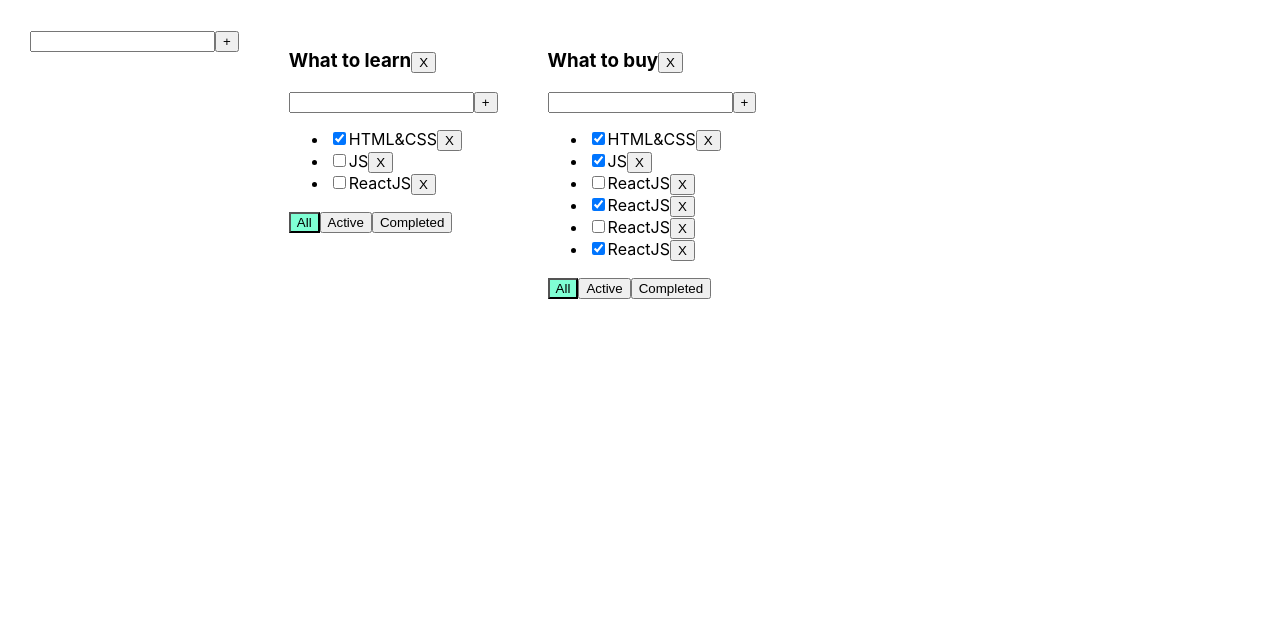
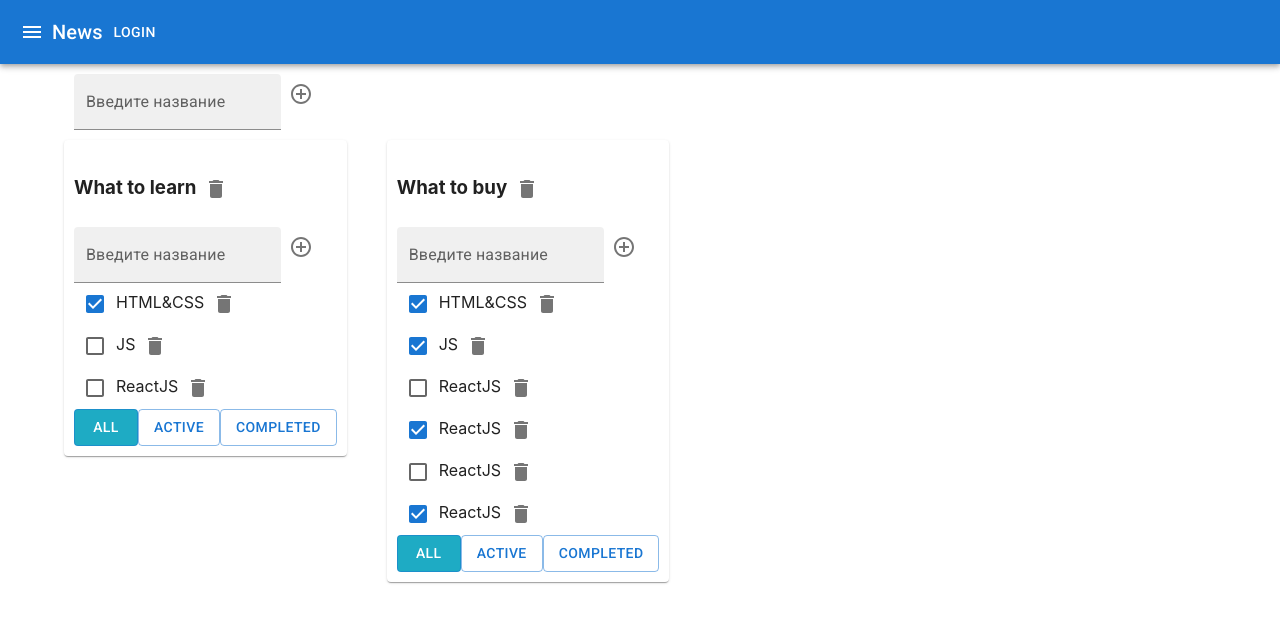
Before and after one commit to DenisEgorenko/todolist, a React (Create React App) app: page / in a window 1280 px wide. Shown: the top 622 px of the page. Built offline with nearby package versions, Linux system fonts and the light colour scheme.

Commit message:
7 lesson

```diff
--- a/public/index.html
+++ b/public/index.html
@@ -8,6 +8,10 @@
     <meta
       name="description"
       content="Web site created using create-react-app"
+    />
+    <link
+            rel="stylesheet"
+            href="https://fonts.googleapis.com/css?family=Roboto:300,400,500,700&display=swap"
     />
     <link rel="apple-touch-icon" href="%PUBLIC_URL%/logo192.png" />
     <!--
--- a/src/App.css
+++ b/src/App.css
@@ -1,25 +1,27 @@
-.App {
-  padding: 30px;
-  display: flex;
-}
+/*.App {*/
+/*  font-family: Roboto, sans-serif;*/
+/*  padding: 30px;*/
+/*  display: flex;*/
+/*}*/
 
-.App > div {
-  margin-right: 50px;
-}
+/*.App > div {*/
+/*  margin-right: 50px;*/
+/*}*/
 
 
-.error{
-  border: red 1px solid;
-}
+/*.error{*/
+/*  border: red 1px solid;*/
+/*}*/
 
-.error-message{
-  color: red;
-}
+/*.error-message{*/
+/*  color: red;*/
+/*}*/
 
-.none-error{
-  display: none;
-}
+/*.none-error{*/
+/*  display: none;*/
+/*}*/
 
 .active-filter{
-  background-color: aquamarine;
+  background-color: #1eabc4 !important;
+  color: white !important;
 }
--- a/src/App.tsx
+++ b/src/App.tsx
@@ -3,6 +3,8 @@ import './App.css';
 import ToDoList, {TaskType} from './Components/ToDoList';
 import {v1} from 'uuid';
 import AddItemForm from './Components/AddItemForm';
+import {AppBar, Button, Container, Grid, IconButton, Paper, Toolbar, Typography} from '@mui/material';
+import {Menu} from '@mui/icons-material';
 
 
 export type filterValuesType = 'all' | 'active' | 'completed'
@@ -44,7 +46,6 @@ function App() {
             ]
         }
     )
-
 
 
     function removeTask(listId: string, id: string) {
@@ -90,14 +91,14 @@ function App() {
 
     const addToDoList = (value: string) => {
         const newId = v1()
-        const newToDo:toDoListType = {id: newId, title: value, filter: 'all'}
+        const newToDo: toDoListType = {id: newId, title: value, filter: 'all'}
         setToDoLists([newToDo, ...toDoLists])
-        setAllTasks({...allTasks, [newId]:[]})
+        setAllTasks({...allTasks, [newId]: []})
     }
 
     const changeTitle = (listId: string, taskId: string, title: string) => {
         let changedTask = allTasks[listId].find(task => task.id === taskId)
-        if(changedTask){
+        if (changedTask) {
             changedTask.title = title
             setAllTasks({...allTasks})
         }
@@ -105,9 +106,9 @@ function App() {
     }
 
     const changeListTitle = (listId: string, title: string) => {
-        let list = toDoLists.find(list=>list.id===listId)
+        let list = toDoLists.find(list => list.id === listId)
 
-        if (list){
+        if (list) {
             list.title = title
             setToDoLists([...toDoLists])
         }
@@ -116,8 +117,25 @@ function App() {
     return (
         <div className="App">
 
+            <AppBar position="static">
+                <Toolbar>
+                    <IconButton edge="start" color="inherit" aria-label="menu">
+                        <Menu/>
+                    </IconButton>
+                    <Typography variant="h6">
+                        News
+                    </Typography>
+                    <Button color={'inherit'}>Login</Button>
+                </Toolbar>
+            </AppBar>
+
+            <Container fixed>
+
+                <Grid container style={{padding: '10px'}}>
                     <AddItemForm addItem={addToDoList}/>
+                </Grid>
 
+                <Grid container spacing={5}>
                     {toDoLists.map(list => {
 
                             let tasksForToDoList = allTasks[list.id];
@@ -128,7 +146,9 @@ function App() {
                                 tasksForToDoList = allTasks[list.id].filter(t => t.isDone === false)
                             }
 
-                    return <ToDoList
+                            return <Grid item>
+                                <Paper style={{padding: '10px'}}>
+                                    <ToDoList
                                         id={list.id}
                                         title={list.title}
                                         tasks={tasksForToDoList}
@@ -139,11 +159,14 @@ function App() {
                                         filter={list.filter}
                                         removeToDoList={removeToDoList}
                                         changeTitle={changeTitle}
-                        changeListTitle={changeListTitle}
-                    />
+                                        changeListTitle={changeListTitle}/>
+                                </Paper>
+                            </Grid>
                         }
                     )}
+                </Grid>
 
+            </Container>
         </div>
     );
 }
--- a/src/Components/AddItemForm.tsx
+++ b/src/Components/AddItemForm.tsx
@@ -1,4 +1,6 @@
-import React, {ChangeEvent, KeyboardEvent, useState} from 'react';
+import React, {ChangeEvent, KeyboardEvent, KeyboardEventHandler, useState} from 'react';
+import {Button, IconButton, TextField} from '@mui/material';
+import {ControlPoint} from '@mui/icons-material';
 
 type AddItemFormProps = {
     addItem: (value: string) => void,
@@ -7,15 +9,15 @@ type AddItemFormProps = {
 function AddItemForm(props: AddItemFormProps) {
 
     const [inputValue, setInputValue] = useState('')
-    const [error, setError] = useState<boolean>(false)
+    const [error, setError] = useState<string>('')
 
-    const onChangeHandler = (e: ChangeEvent<HTMLInputElement>) => {
-        setError(false)
+    const onChangeHandler = (e: ChangeEvent<HTMLInputElement | HTMLTextAreaElement>) => {
+        setError('')
         setInputValue(e.currentTarget.value)
     }
 
-    const onKeyPressHandler = (e: KeyboardEvent<HTMLInputElement>) => {
-        if (e.key === 'Enter') {
+    const onKeyPressHandler = (event: KeyboardEvent<HTMLDivElement>) => {
+        if (event.key === 'Enter') {
             props.addItem(inputValue)
             setInputValue('')
 
@@ -25,30 +27,29 @@ function AddItemForm(props: AddItemFormProps) {
     const addTask = (inputValue: string) => {
         if (inputValue.trim() !== '') {
             props.addItem(inputValue.trim())
-            setError(false)
+            setError('')
             setInputValue('')
         } else {
             setInputValue('')
-            setError(true)
+            setError('Требуется название')
         }
     }
 
     return (
         <div>
-            <input
+            <TextField
+                error={!!error}
+                variant={'filled'}
+                label={"Введите название"}
                 value={inputValue}
-                onChange={(e) => onChangeHandler(e)}
-                onKeyPress={(e) => onKeyPressHandler(e)}
-                className={error ? 'error' : ''}
+                onChange={onChangeHandler}
+                onKeyPress={onKeyPressHandler}
+                helperText={error}
             />
-            <button onClick={() => {
-                addTask(inputValue)
-            }}>+
-            </button>
+            <IconButton onClick={() => {addTask(inputValue)}}>
+                <ControlPoint/>
+            </IconButton>
 
-            <div className={error ? 'error-message' : 'none-error'}>
-                Field Is Required
-            </div>
         </div>
     )
 }
--- a/src/Components/EditableSpan.tsx
+++ b/src/Components/EditableSpan.tsx
@@ -1,4 +1,5 @@
 import React, {ChangeEvent, useState} from 'react';
+import {Input} from '@mui/material';
 
 type EditableSpanProps = {
     title: string;
@@ -26,7 +27,7 @@ function EditableSpan(props: EditableSpanProps) {
 
     return (
         editMode
-            ? <input onChange={onChangeInputHandler} onBlur={activateViewMode} value={title} autoFocus/>
+            ? <Input onChange={onChangeInputHandler} onBlur={activateViewMode} value={title} autoFocus/>
             : <span onDoubleClick={activateEditMode}>{props.title}</span>
     )
 }
--- a/src/Components/ToDoList.tsx
+++ b/src/Components/ToDoList.tsx
@@ -2,6 +2,8 @@ import React, {ChangeEvent} from 'react';
 import {filterValuesType} from '../App';
 import AddItemForm from './AddItemForm';
 import EditableSpan from './EditableSpan';
+import {Button, Checkbox, IconButton} from '@mui/material';
+import {Delete} from '@mui/icons-material';
 
 
 export type TaskType = {
@@ -55,12 +57,14 @@ function ToDoList(props: ToDoListPropsType) {
         <div>
             <h3>
                 <EditableSpan title={props.title} changeTitle={changeListTitle}/>
-                <button onClick={removeToDoList}>X</button>
+                <IconButton onClick={removeToDoList}>
+                    <Delete />
+                </IconButton>
             </h3>
 
             <AddItemForm addItem={addTask}/>
 
-            <ul>
+            <div>
                 {
                     props.tasks.map(task => {
 
@@ -76,30 +80,31 @@ function ToDoList(props: ToDoListPropsType) {
                                 props.changeTitle(props.id, task.id, title)
                             }
 
-                            return <li key={task.id}>
-                                <input type="checkbox" checked={task.isDone}
+                            return <div key={task.id}>
+                                <Checkbox checked={task.isDone}
                                        onChange={onStatusChangeHandler}/>
 
                                 <EditableSpan changeTitle={changeTitle}
                                               title={task.title}/>
 
-                                <button onClick={removeClickHandler}>X
-                                </button>
-                            </li>
+                                <IconButton onClick={removeClickHandler}>
+                                    <Delete />
+                                </IconButton>
+                            </div>
                         }
                     )
                 }
-            </ul>
+            </div>
 
             <div>
-                <button className={props.filter === 'all' ? 'active-filter' : ''} onClick={onAllClickHandler}>All
-                </button>
-                <button className={props.filter === 'active' ? 'active-filter' : ''}
+                <Button variant={'outlined'} className={props.filter === 'all' ? 'active-filter' : ''} onClick={onAllClickHandler}>All
+                </Button>
+                <Button variant={'outlined'} className={props.filter === 'active' ? 'active-filter' : ''}
                         onClick={onActiveClickHandler}>Active
-                </button>
-                <button className={props.filter === 'completed' ? 'active-filter' : ''}
+                </Button>
+                <Button variant={'outlined'} className={props.filter === 'completed' ? 'active-filter' : ''}
                         onClick={onCompletedClickHandler}>Completed
-                </button>
+                </Button>
             </div>
         </div>
     )
```
Also changed, not shown: package.json (+15 -11 lines), 1 other file (tests, documents, lock files or other folders). Lines whose indentation alone changed are shown as unchanged.
